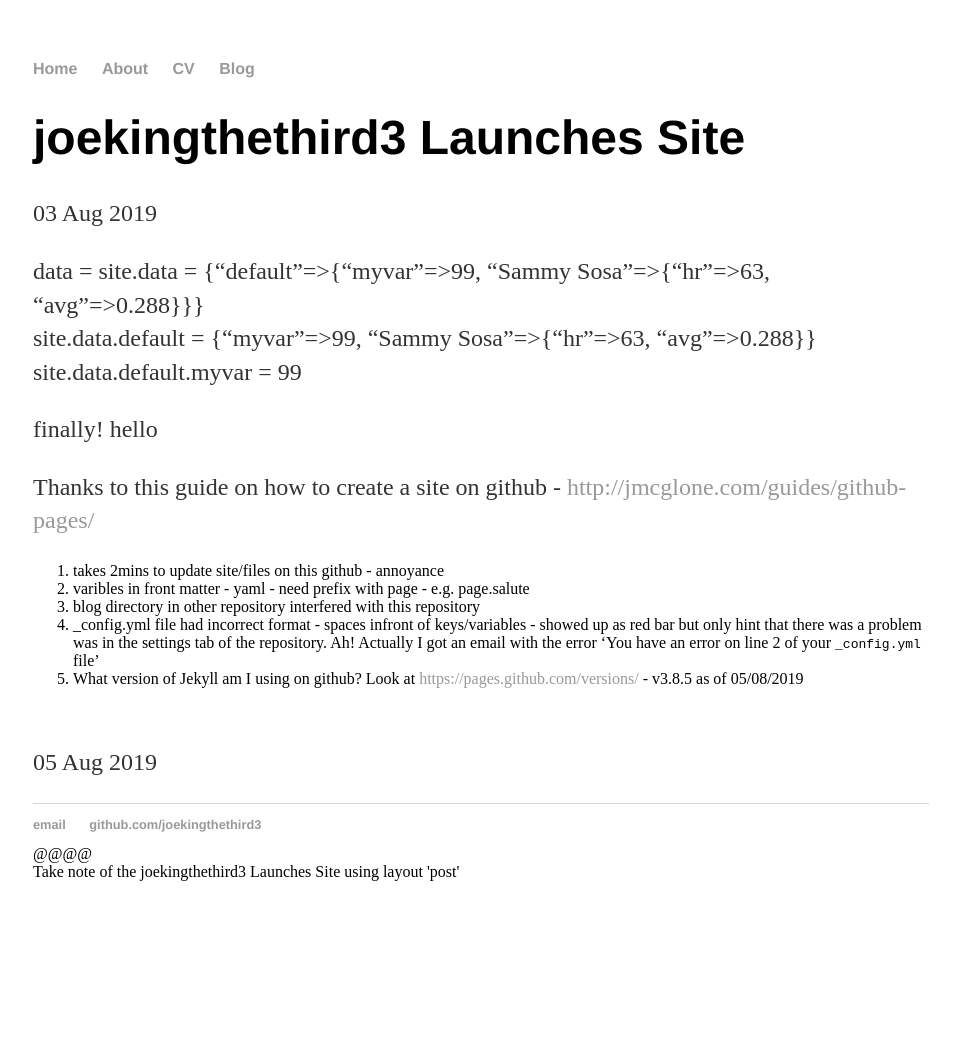
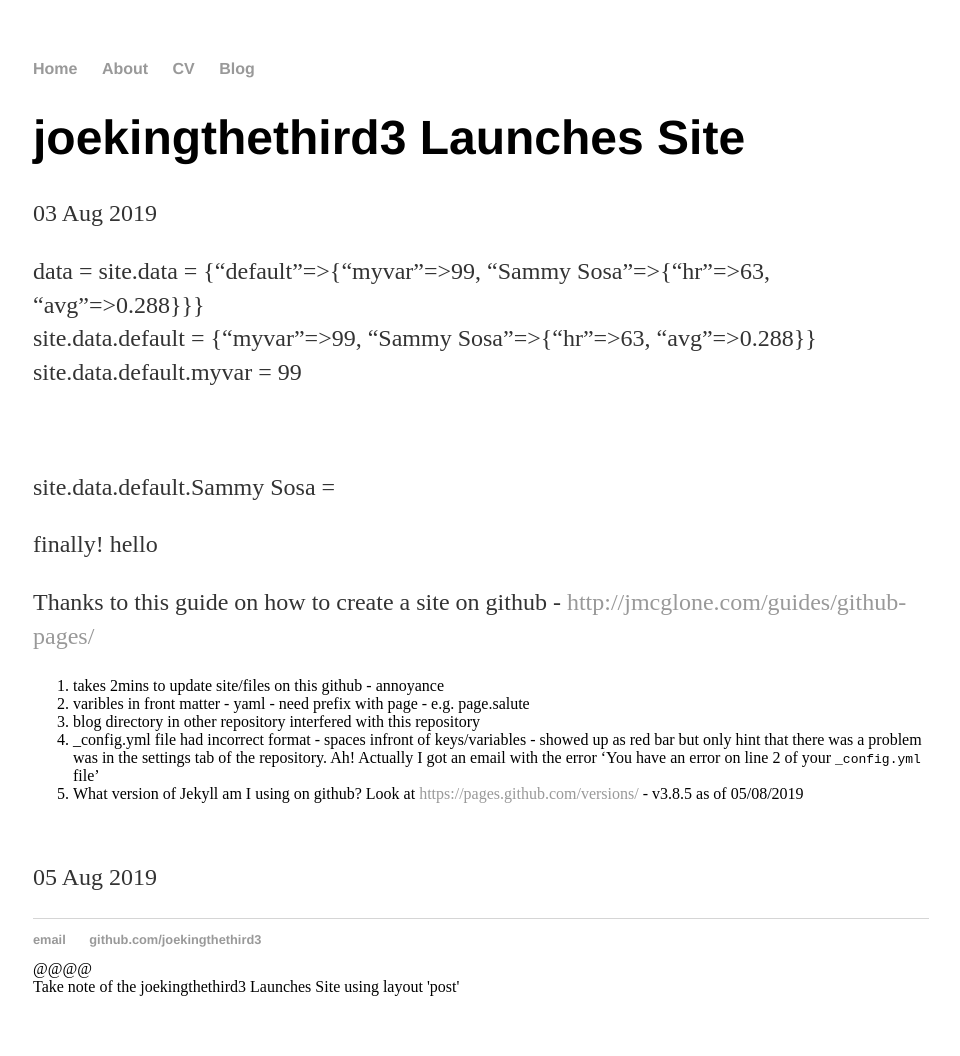
Before and after one commit to joekingTheThird3/joekingTheThird3.github.io, a Jekyll site: the page built from _posts/2019-08-03-myfirstpost.md, in a window 1280 px wide. Shown: the whole page, without its empty margins (159-1119 px from the left). Built offline with Jekyll 4.4.1, drawn with Linux system fonts in a browser that asks for light colours; before the commit the page ends 941 px from its top, so only the background shows below that.

Commit message:
Update 2019-08-03-myfirstpost.md

```diff
--- a/_posts/2019-08-03-myfirstpost.md
+++ b/_posts/2019-08-03-myfirstpost.md
@@ -10,6 +10,10 @@ data = site.data = {{  site.data }}
 site.data.default = {{site.data.default}}
 <br>
 site.data.default.myvar = {{site.data.default.myvar}}
+
+<br>
+
+site.data.default.Sammy Sosa = {{ site.data.default.Sammy Sosa }}
 
 finally! {{  page.salute }}
 
```
